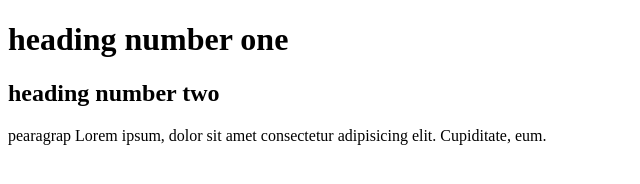
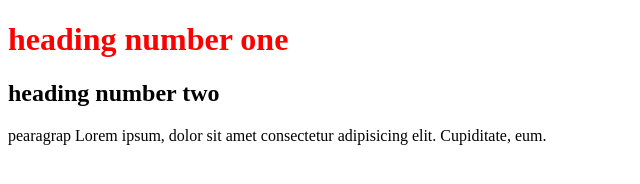
Before and after one commit to nasimbillah269/my-four-repo, a plain HTML site: page index.html in a window 1280 px wide. Shown: the whole page, without its empty margins (0-640 px from the left). Drawn offline with Linux system fonts and the light colour scheme.

Commit message:
style for css

```diff
--- a/index.html
+++ b/index.html
@@ -5,6 +5,7 @@
     <meta http-equiv="X-UA-Compatible" content="IE=edge">
     <meta name="viewport" content="width=device-width, initial-scale=1.0">
     <title>my four github repo</title>
+    <link rel="stylesheet" href="style.css" class="css">
 </head>
 <body>
     <h1>heading number one</h1>
--- /dev/null
+++ b/style.css
@@ -0,0 +1,3 @@
+h1{
+    color: red;
+}
```
